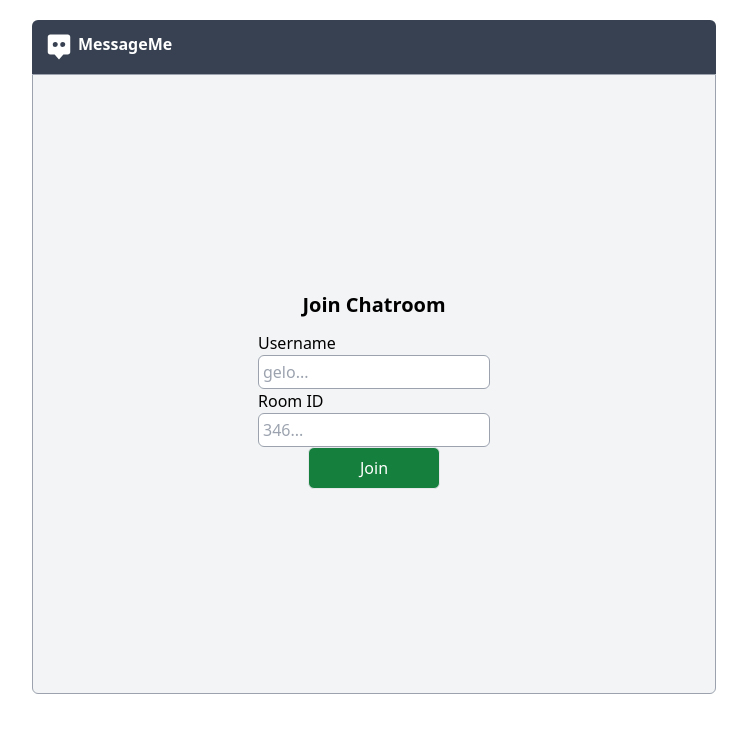
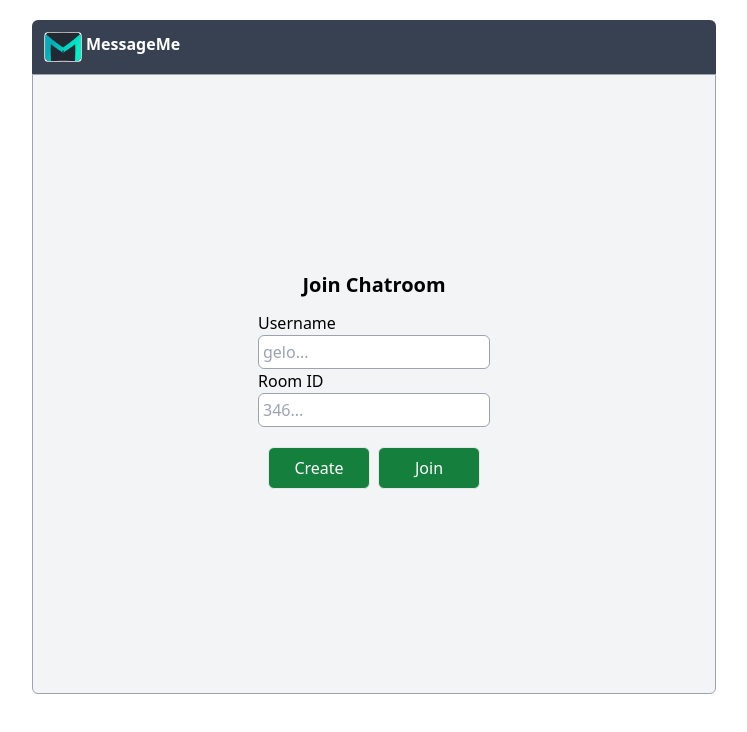
Before and after one commit to angelogalope/MessageMe, a React (Vite) app: page / in a window 1280 px wide. Shown: the top 732 px of the page, without its empty margins (266-1013 px from the left). Built offline with nearby package versions, Linux system fonts and the light colour scheme; no server answers.

Commit message:
Updated Lobby

```diff
--- a/src/components/BubbleRes.jsx
+++ b/src/components/BubbleRes.jsx
@@ -10,7 +10,7 @@ function BubbleRes({ text, username, time }) {
                 <div className='max-w-[342px] border rounded-b-2xl rounded-r-2xl text-lg bg-gray-400 text-white w-auto h-auto p-3'>
                     <p>{text}</p>
                 </div>
-                <p className='text-sm flex justify-end'>{time}</p>
+                <p className='text-sm flex justify-start'>{time}</p>
             </div>
         </div>
     );
--- a/src/pages/Chatroom.jsx
+++ b/src/pages/Chatroom.jsx
@@ -1,13 +1,14 @@
 import { React, useEffect, useRef, useState } from 'react';
 import { HiOutlinePaperAirplane } from 'react-icons/hi2';
-import { Link } from 'react-router-dom';
 import ScrollToBottom from "react-scroll-to-bottom";
 import BubbleMes from '../components/BubbleMes';
 import BubbleRes from '../components/BubbleRes';
+import Lobby from './Lobby';
 
 function Chatroom({ socket, username, room }) {
   const [currentMessage, setCurrentMessage] = useState("");
   const [messageList, setMessageList] = useState([]);
+  const [isLeave, setIsLeave] = useState(false);
 
   const sendMessage = async () => {
     if (currentMessage !== "") {
@@ -15,7 +16,7 @@ function Chatroom({ socket, username, room }) {
       const hours = currentTime.getHours();
       const minutes = currentTime.getMinutes();
       const ampm = hours >= 12 ? "PM" : "AM";
-      const formattedHours = hours % 12 || 12; // Convert to 12-hour format
+      const formattedHours = hours % 12 || 12;
 
       const messageData = {
         room: room,
@@ -26,8 +27,13 @@ function Chatroom({ socket, username, room }) {
 
       await socket.emit("send_message", messageData);
       setMessageList((list) => [...list, messageData]);
-      setCurrentMessage(""); // Clear the text field
+      setCurrentMessage("");
     }
+  };
+
+  const leaveChat = () => {
+    socket.disconnect();
+    setIsLeave(true);
   };
 
   useEffect(() => {
@@ -42,6 +48,8 @@ function Chatroom({ socket, username, room }) {
   }, [socket]);
 
   return (
+    <div>
+      {!isLeave ? (
       <div className='flex justify-center p-5'>
         <div className="flex flex-col justify-start items-start gap-2">
           <div>
@@ -50,11 +58,9 @@ function Chatroom({ socket, username, room }) {
                 <img src="/images/MessageMeLogo.png" className='w-[38px] h-[30px]' alt="MessageMe_logo" />
                 <h1 className='text-xl'>MessageMe</h1>
               </div>
-            <Link to="/" className='flex justify-center items-center rounded-md bg-red-700 w-24'>
-              <h1>
+              <button className='flex justify-center items-center rounded-md bg-red-700 w-24' onClick={leaveChat}>
                 Leave
-              </h1>
-            </Link>
+              </button>
             </div>
             <ScrollToBottom id='message-area' className='flex flex-col border border-gray-400 bg-gray-100 rounded-b-md w-[684px] h-[570px] overflow-y-auto'>
               {messageList.map((messageContent, index) => {
@@ -88,6 +94,10 @@ function Chatroom({ socket, username, room }) {
             </button>
           </div>
         </div>
+      </div>)
+      : (
+        <Lobby />
+      )}
     </div>
   );
 }
--- a/src/pages/Lobby.jsx
+++ b/src/pages/Lobby.jsx
@@ -1,6 +1,4 @@
 import React, { useState } from 'react';
-import { Link } from 'react-router-dom'; // Import Link
-import { BiSolidMessageAltDots } from 'react-icons/bi';
 import io from 'socket.io-client';
 import Chatroom from './Chatroom';
 
@@ -19,13 +17,14 @@ function Lobby() {
   };
 
   return (
+    <div>
+      {!showChat ? (
       <div className='flex justify-center p-5'>
-      {!showChat ? (
         <div className="flex flex-col justify-start items-start gap-2">
           <div className='flex flex-col'>
             <div className='flex items-center font-bold text-white w-[684px] p-3 rounded-t-md bg-gray-700'>
               <div className='flex gap-1'>
-              <BiSolidMessageAltDots size={30} color='white'/>
+                <img src="/images/MessageMeLogo.png" className='w-[38px] h-[30px]' alt="MessageMe_logo" />
                 <h1>MessageMe</h1>
               </div>
             </div>
@@ -42,9 +41,15 @@ function Lobby() {
                     <h1>Room ID</h1>
                     <input type='text' id='room-id' placeholder='346...' onChange={(event) => {setRoom(event.target.value);}} className='w-[232px] border border-gray-400 rounded-md p-1'/>
                   </div>
-                <button onClick={joinRoom} className='flex justify-center items-center border rounded-md text-white bg-green-700 w-[132px] h-[42px]'>
+                  <div className='flex p-5 gap-2'>
+                    <button onClick={joinRoom} className='flex justify-center items-center border rounded-md text-white bg-green-700 w-[102px] h-[42px]'>
+                        Create
+                    </button>
+                    <button onClick={joinRoom} className='flex justify-center items-center border rounded-md text-white bg-green-700 w-[102px] h-[42px]'>
                         Join
                     </button>
+                  </div>
+              </div>
             </div>
           </div>
         </div>
```
Also changed, not shown: 1 other file (tests, documents, lock files or other folders). Lines whose indentation alone changed are shown as unchanged.
